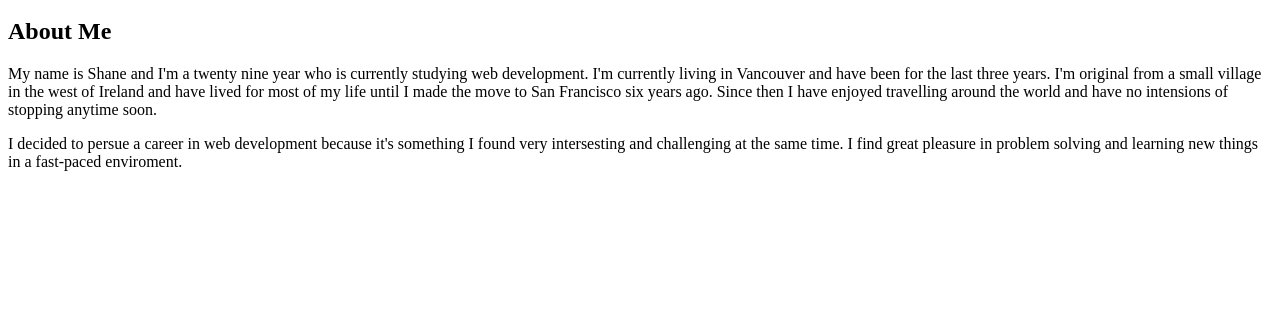
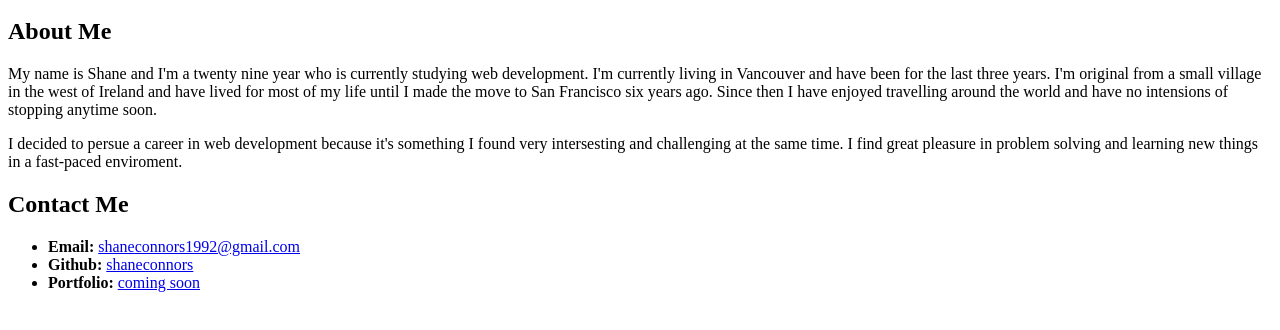
Before and after one commit to shaneconnors/advanced-CSS-assignmnet, a plain HTML site: page index.html in a window 1280 px wide. Shown: the part 154-484 px from the top of the page. Drawn offline with Linux system fonts and the light colour scheme.

Commit message:
contact info

```diff
--- a/index.html
+++ b/index.html
@@ -33,4 +33,13 @@
         <p>My name is Shane and I'm a twenty nine year who is currently studying web development. I'm currently living in Vancouver and have been for the last three years. I'm original from a small village in the west of Ireland and have lived for most of my life until I made the move to San Francisco six years ago. Since then I have enjoyed travelling around the world and have no intensions of stopping anytime soon.</p>
         <p>I decided to persue a career in web development because it's something I found very intersesting and challenging at the same time. I find great pleasure in problem solving and learning new things in a fast-paced enviroment.</p>
   </section>
+
+  <section id="contact-me" class="contact-info">
+        <h2 class="section-title">Contact Me</h2>
+        <ul>
+            <li><strong>Email:</strong> <a href="#">shaneconnors1992@gmail.com</a></li>
+            <li><strong>Github:</strong> <a href="#">shaneconnors</a></li>
+            <li><strong>Portfolio:</strong> <a href="#">coming soon</a></li>
+        </ul>
+  </section>
 </body>
```
Lines whose indentation alone changed are shown as unchanged.
